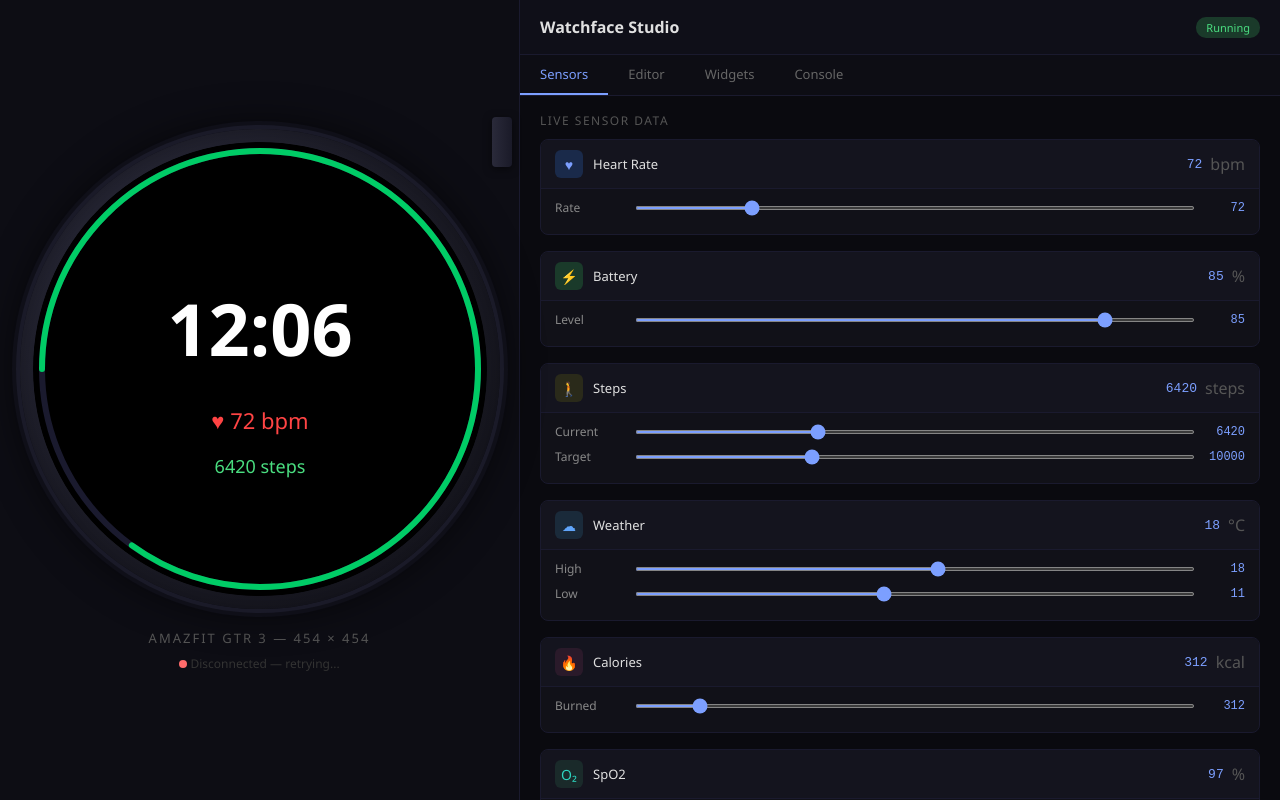
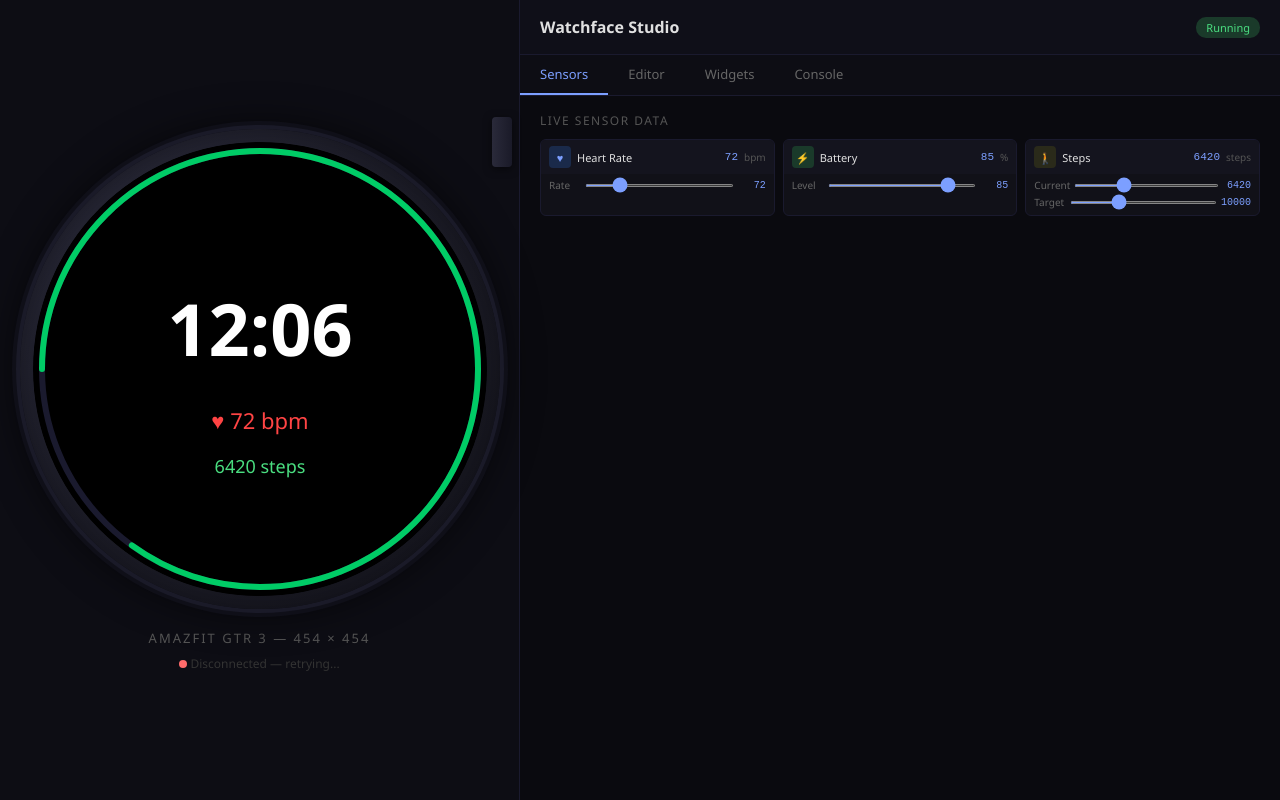
Before and after one commit to matthewmiglio/amazfit-gtr3-watchface-editor, a website: page preview/index.html in a window 1280 px wide. Drawn offline with Linux system fonts and the light colour scheme.

Commit message:
Upgrade preview with image rendering, dynamic sensor controls, and resume_call support
- zepp-mock: Add real image loading/caching for IMG widgets instead of placeholders
- zepp-mock: Track active sensors, trigger resume_call on WIDGET_DELEGATE for live updates
- preview UI: Replace hardcoded sensor controls with dynamic 3-col grid based on active sensors
- Add test-layouts.html to .gitignore

```diff
--- a/preview/index.html
+++ b/preview/index.html
@@ -134,79 +134,90 @@
     .tab-page { display: none; }
     .tab-page.active { display: block; }
 
-    /* --- Sensor Controls --- */
+    /* --- Sensor Controls (3-col grid) --- */
+    #sensorControls {
+      display: grid;
+      grid-template-columns: repeat(3, 1fr);
+      gap: 8px;
+    }
+
     .sensor-group {
-      margin-bottom: 16px;
       background: #111118;
       border: 1px solid #1a1a2e;
-      border-radius: 8px;
+      border-radius: 6px;
       overflow: hidden;
     }
 
     .sensor-header {
       display: flex;
       align-items: center;
-      padding: 10px 14px;
+      padding: 6px 8px;
       background: #14141e;
-      cursor: pointer;
-      user-select: none;
+      gap: 6px;
     }
 
-    .sensor-header:hover { background: #181828; }
-
     .sensor-icon {
-      width: 28px;
-      height: 28px;
-      border-radius: 6px;
+      width: 22px;
+      height: 22px;
+      border-radius: 4px;
       display: flex;
       align-items: center;
       justify-content: center;
-      font-size: 14px;
-      margin-right: 10px;
+      font-size: 11px;
+      flex-shrink: 0;
     }
 
     .sensor-name {
+      font-size: 11px;
+      font-weight: 500;
+      white-space: nowrap;
+      overflow: hidden;
+      text-overflow: ellipsis;
       flex: 1;
-      font-size: 13px;
-      font-weight: 500;
     }
 
     .sensor-value {
-      font-size: 13px;
+      font-size: 11px;
       font-family: monospace;
       color: #7c9fff;
-      margin-right: 8px;
+    }
+
+    .sensor-unit {
+      font-size: 10px;
+      color: #555;
     }
 
     .sensor-body {
-      padding: 10px 14px;
-      border-top: 1px solid #1a1a2e;
+      padding: 4px 8px 6px;
     }
 
     .slider-row {
       display: flex;
       align-items: center;
-      gap: 10px;
-      margin-bottom: 8px;
+      gap: 4px;
+      margin-bottom: 3px;
     }
 
+    .slider-row:last-child { margin-bottom: 0; }
+
     .slider-row label {
-      font-size: 12px;
-      color: #888;
-      min-width: 70px;
+      font-size: 10px;
+      color: #666;
+      min-width: 32px;
     }
 
     .slider-row input[type="range"] {
       flex: 1;
       accent-color: #7c9fff;
-      height: 4px;
+      height: 3px;
+      min-width: 0;
     }
 
     .slider-row .val {
-      font-size: 12px;
+      font-size: 10px;
       font-family: monospace;
       color: #7c9fff;
-      min-width: 40px;
+      min-width: 28px;
       text-align: right;
     }
 
@@ -351,130 +362,10 @@
     </div>
 
     <div class="tab-content">
-      <!-- Sensors Tab -->
+      <!-- Sensors Tab (dynamically populated) -->
       <div class="tab-page active" id="tab-sensors">
         <div class="section-title">Live Sensor Data</div>
-
-        <div class="sensor-group">
-          <div class="sensor-header">
-            <div class="sensor-icon" style="background:#1a2a4a;color:#7c9fff">&#9829;</div>
-            <span class="sensor-name">Heart Rate</span>
-            <span class="sensor-value" id="val-heart">72</span>
-            <span style="color:#555">bpm</span>
-          </div>
-          <div class="sensor-body">
-            <div class="slider-row">
-              <label>Rate</label>
-              <input type="range" min="40" max="200" value="72" data-sensor="heart" data-prop="current">
-              <span class="val" data-display="heart.current">72</span>
-            </div>
-          </div>
-        </div>
-
-        <div class="sensor-group">
-          <div class="sensor-header">
-            <div class="sensor-icon" style="background:#1a3a2a;color:#4ade80">&#9889;</div>
-            <span class="sensor-name">Battery</span>
-            <span class="sensor-value" id="val-battery">85</span>
-            <span style="color:#555">%</span>
-          </div>
-          <div class="sensor-body">
-            <div class="slider-row">
-              <label>Level</label>
-              <input type="range" min="0" max="100" value="85" data-sensor="battery" data-prop="current">
-              <span class="val" data-display="battery.current">85</span>
-            </div>
-          </div>
-        </div>
-
-        <div class="sensor-group">
-          <div class="sensor-header">
-            <div class="sensor-icon" style="background:#2a2a1a;color:#fbbf24">&#128694;</div>
-            <span class="sensor-name">Steps</span>
-            <span class="sensor-value" id="val-step">6420</span>
-            <span style="color:#555">steps</span>
-          </div>
-          <div class="sensor-body">
-            <div class="slider-row">
-              <label>Current</label>
-              <input type="range" min="0" max="20000" value="6420" data-sensor="step" data-prop="current">
-              <span class="val" data-display="step.current">6420</span>
-            </div>
-            <div class="slider-row">
-              <label>Target</label>
-              <input type="range" min="1000" max="30000" value="10000" data-sensor="step" data-prop="target">
-              <span class="val" data-display="step.target">10000</span>
-            </div>
-          </div>
-        </div>
-
-        <div class="sensor-group">
-          <div class="sensor-header">
-            <div class="sensor-icon" style="background:#1a2a3a;color:#60a5fa">&#9729;</div>
-            <span class="sensor-name">Weather</span>
-            <span class="sensor-value" id="val-weather">18</span>
-            <span style="color:#555">&deg;C</span>
-          </div>
-          <div class="sensor-body">
-            <div class="slider-row">
-              <label>High</label>
-              <input type="range" min="-20" max="50" value="18" data-sensor="weather-high" data-prop="high">
-              <span class="val" data-display="weather.high">18</span>
-            </div>
-            <div class="slider-row">
-              <label>Low</label>
-              <input type="range" min="-20" max="50" value="11" data-sensor="weather-low" data-prop="low">
-              <span class="val" data-display="weather.low">11</span>
-            </div>
-          </div>
-        </div>
-
-        <div class="sensor-group">
-          <div class="sensor-header">
-            <div class="sensor-icon" style="background:#2a1a2a;color:#c084fc">&#128293;</div>
-            <span class="sensor-name">Calories</span>
-            <span class="sensor-value" id="val-calorie">312</span>
-            <span style="color:#555">kcal</span>
-          </div>
-          <div class="sensor-body">
-            <div class="slider-row">
-              <label>Burned</label>
-              <input type="range" min="0" max="3000" value="312" data-sensor="calorie" data-prop="current">
-              <span class="val" data-display="calorie.current">312</span>
-            </div>
-          </div>
-        </div>
-
-        <div class="sensor-group">
-          <div class="sensor-header">
-            <div class="sensor-icon" style="background:#1a2a2a;color:#2dd4bf">O&#8322;</div>
-            <span class="sensor-name">SpO2</span>
-            <span class="sensor-value" id="val-spo2">97</span>
-            <span style="color:#555">%</span>
-          </div>
-          <div class="sensor-body">
-            <div class="slider-row">
-              <label>Level</label>
-              <input type="range" min="70" max="100" value="97" data-sensor="spo2" data-prop="current">
-              <span class="val" data-display="spo2.current">97</span>
-            </div>
-          </div>
-        </div>
-
-        <div class="sensor-group">
-          <div class="sensor-header">
-            <div class="sensor-icon" style="background:#2a2a1a;color:#f59e0b">&#9888;</div>
-            <span class="sensor-name">Stress</span>
-            <span class="sensor-value" id="val-stress">42</span>
-          </div>
-          <div class="sensor-body">
-            <div class="slider-row">
-              <label>Level</label>
-              <input type="range" min="0" max="100" value="42" data-sensor="stress" data-prop="current">
-              <span class="val" data-display="stress.current">42</span>
-            </div>
-          </div>
-        </div>
+        <div id="sensorControls"></div>
       </div>
 
       <!-- Editor Tab -->
@@ -581,47 +472,133 @@ WatchFace({
       });
     });
 
-    // --- Sensor Sliders ---
-    document.querySelectorAll('input[data-sensor]').forEach(slider => {
+    // --- Dynamic Sensor Controls ---
+    const SENSOR_DEFS = {
+      heart:     { name: 'Heart Rate',  icon: '&#9829;', bg: '#1a2a4a', fg: '#7c9fff', unit: 'bpm',
+                   controls: [{ prop: 'current', label: 'Rate', min: 40, max: 200 }] },
+      battery:   { name: 'Battery',     icon: '&#9889;', bg: '#1a3a2a', fg: '#4ade80', unit: '%',
+                   controls: [{ prop: 'current', label: 'Level', min: 0, max: 100 }] },
+      step:      { name: 'Steps',       icon: '&#128694;', bg: '#2a2a1a', fg: '#fbbf24', unit: 'steps',
+                   controls: [{ prop: 'current', label: 'Current', min: 0, max: 20000 },
+                              { prop: 'target', label: 'Target', min: 1000, max: 30000 }] },
+      weather:   { name: 'Weather',     icon: '&#9729;', bg: '#1a2a3a', fg: '#60a5fa', unit: '°C',
+                   controls: [{ prop: 'high', label: 'High', min: -20, max: 50, special: 'weather-high' },
+                              { prop: 'low', label: 'Low', min: -20, max: 50, special: 'weather-low' }] },
+      calorie:   { name: 'Calories',    icon: '&#128293;', bg: '#2a1a2a', fg: '#c084fc', unit: 'kcal',
+                   controls: [{ prop: 'current', label: 'Burned', min: 0, max: 3000 }] },
+      spo2:      { name: 'SpO2',        icon: 'O&#8322;', bg: '#1a2a2a', fg: '#2dd4bf', unit: '%',
+                   controls: [{ prop: 'current', label: 'Level', min: 70, max: 100 }] },
+      stress:    { name: 'Stress',      icon: '&#9888;', bg: '#2a2a1a', fg: '#f59e0b', unit: '',
+                   controls: [{ prop: 'current', label: 'Level', min: 0, max: 100 }] },
+      distance:  { name: 'Distance',    icon: '&#10230;', bg: '#1a1a3a', fg: '#7c9fff', unit: 'km',
+                   controls: [{ prop: 'current', label: 'Distance', min: 0, max: 50, step: 0.1 }] },
+      sleep:     { name: 'Sleep',       icon: '&#9789;', bg: '#1a2a3a', fg: '#22d3ee', unit: 'h',
+                   controls: [{ prop: 'current', label: 'Hours', min: 0, max: 12, step: 0.5 }] },
+      body_temp: { name: 'Body Temp',   icon: '&#9650;', bg: '#2a1a1a', fg: '#f472b6', unit: '°',
+                   controls: [{ prop: 'current', label: 'Temp', min: 35, max: 42, step: 0.1 }] },
+      stand:     { name: 'Standing',    icon: '&#9899;', bg: '#1a2a1a', fg: '#4ade80', unit: '',
+                   controls: [{ prop: 'current', label: 'Count', min: 0, max: 12 },
+                              { prop: 'target', label: 'Target', min: 1, max: 16 }] },
+      pai:       { name: 'PAI',         icon: '&#9733;', bg: '#2a2a1a', fg: '#fbbf24', unit: '',
+                   controls: [{ prop: 'dailypai', label: 'Daily', min: 0, max: 75 },
+                              { prop: 'totalpai', label: 'Weekly', min: 0, max: 525 }] },
+      hrv:       { name: 'HRV',         icon: '&#8767;', bg: '#1a1a2a', fg: '#c084fc', unit: 'ms',
+                   controls: [{ prop: 'current', label: 'HRV', min: 10, max: 120 }] },
+      floor:     { name: 'Floors',      icon: '&#9632;', bg: '#1a2a2a', fg: '#2dd4bf', unit: '',
+                   controls: [{ prop: 'current', label: 'Floors', min: 0, max: 50 }] },
+    };
+
+    function buildSensorControls() {
+      const container = document.getElementById('sensorControls');
+      container.innerHTML = '';
+
+      const active = __preview.activeSensors;
+      if (active.size === 0) {
+        container.innerHTML = '<div style="color:#555;font-size:13px;padding:20px 0">No sensors active. Run a watchface to see controls.</div>';
+        return;
+      }
+
+      for (const sensorName of active) {
+        if (sensorName === 'time') continue; // time is always ticking, no slider needed
+        const def = SENSOR_DEFS[sensorName];
+        if (!def) continue;
+
+        const data = __preview.sensorData[sensorName];
+        const mainValue = def.controls[0];
+        let displayVal = '';
+        if (mainValue.special) {
+          const forecast = __preview.sensorData.weather?.forecastData;
+          displayVal = forecast?.[0]?.[mainValue.prop] ?? '--';
+        } else {
+          displayVal = data?.[mainValue.prop] ?? '--';
+        }
+
+        let slidersHtml = '';
+        for (const ctrl of def.controls) {
+          const stepAttr = ctrl.step ? `step="${ctrl.step}"` : '';
+          let val;
+          if (ctrl.special) {
+            const forecast = __preview.sensorData.weather?.forecastData;
+            val = forecast?.[0]?.[ctrl.prop] ?? 0;
+          } else {
+            val = data?.[ctrl.prop] ?? 0;
+          }
+          slidersHtml += `
+            <div class="slider-row">
+              <label>${ctrl.label}</label>
+              <input type="range" min="${ctrl.min}" max="${ctrl.max}" value="${val}" ${stepAttr}
+                     data-sensor="${ctrl.special || sensorName}" data-prop="${ctrl.prop}">
+              <span class="val">${val}</span>
+            </div>`;
+        }
+
+        container.innerHTML += `
+          <div class="sensor-group">
+            <div class="sensor-header">
+              <div class="sensor-icon" style="background:${def.bg};color:${def.fg}">${def.icon}</div>
+              <span class="sensor-name">${def.name}</span>
+              <span class="sensor-value">${displayVal}</span>
+              <span class="sensor-unit">${def.unit}</span>
+            </div>
+            <div class="sensor-body">${slidersHtml}</div>
+          </div>`;
+      }
+
+      // Bind slider events
+      container.querySelectorAll('input[data-sensor]').forEach(slider => {
         slider.addEventListener('input', (e) => {
           const sensorKey = e.target.dataset.sensor;
           const prop = e.target.dataset.prop;
-        const value = Number(e.target.value);
+          const raw = e.target.value;
+          const value = raw.includes('.') ? parseFloat(raw) : parseInt(raw, 10);
 
-        // Update display
-        const displayEl = e.target.parentElement.querySelector('.val');
-        if (displayEl) displayEl.textContent = value;
+          // Update display value next to slider
+          const valEl = e.target.parentElement.querySelector('.val');
+          if (valEl) valEl.textContent = value;
 
-        // Update header values
-        if (sensorKey === 'heart') {
-          document.getElementById('val-heart').textContent = value;
-        } else if (sensorKey === 'battery') {
-          document.getElementById('val-battery').textContent = value;
-        } else if (sensorKey === 'step' && prop === 'current') {
-          document.getElementById('val-step').textContent = value;
-        } else if (sensorKey === 'calorie') {
-          document.getElementById('val-calorie').textContent = value;
-        } else if (sensorKey === 'spo2') {
-          document.getElementById('val-spo2').textContent = value;
-        } else if (sensorKey === 'stress') {
-          document.getElementById('val-stress').textContent = value;
-        }
+          // Update header value
+          const group = e.target.closest('.sensor-group');
+          const headerVal = group?.querySelector('.sensor-value');
 
           // Update mock sensor data
           if (sensorKey.startsWith('weather-')) {
             const forecast = __preview.sensorData.weather.forecastData;
             if (sensorKey === 'weather-high') {
               forecast[0].high = value;
-            document.getElementById('val-weather').textContent = value;
+              if (headerVal) headerVal.textContent = value;
             } else {
               forecast[0].low = value;
             }
             __preview.updateSensorData('weather', __preview.sensorData.weather);
           } else {
             __preview.updateSensorData(sensorKey, { [prop]: value });
+            if (prop === SENSOR_DEFS[sensorKey]?.controls[0]?.prop && headerVal) {
+              headerVal.textContent = value;
+            }
           }
         });
       });
+    }
 
     // --- Console capture ---
     const consoleEl = document.getElementById('consoleOutput');
@@ -678,6 +655,7 @@ WatchFace({
         console.error('[preview] Error: ' + e.message);
       }
       __preview.render();
+      buildSensorControls();
     }
 
     // --- Widget Inspector ---
--- a/preview/zepp-mock.js
+++ b/preview/zepp-mock.js
@@ -73,6 +73,7 @@
 
   // --- Sensor API ---
   const sensorListeners = {};
+  const activeSensors = new Set();
 
   function createSensor(sensorId) {
     const name = Object.entries(hmSensor.id).find(([, v]) => v === sensorId)?.[0]?.toLowerCase();
@@ -80,6 +81,8 @@
       console.warn(`[mock] Unknown sensor: ${sensorId}`);
       return {};
     }
+
+    activeSensors.add(name);
 
     const data = sensorData[name];
     const sensor = { ...data, event: {} };
@@ -527,8 +530,10 @@
     ctx.stroke();
   }
 
+  // Image cache for renderImg
+  const _imgCache = {};
+
   function renderImg(p) {
-    // In mock mode, draw a placeholder rectangle for images
     const x = p.x || 0;
     const y = p.y || 0;
     const w = p.w || 50;
@@ -536,17 +541,29 @@
 
     if (p._loaded) {
       ctx.drawImage(p._loaded, x, y, w, h);
-    } else {
-      ctx.fillStyle = '#222233';
-      ctx.fillRect(x, y, w, h);
-      ctx.strokeStyle = '#444466';
-      ctx.strokeRect(x, y, w, h);
-      if (p.src) {
-        ctx.fillStyle = '#666688';
-        ctx.font = '9px monospace';
-        ctx.fillText(p.src.split('/').pop() || 'img', x + 2, y + h / 2 + 3, w - 4);
+      return;
+    }
+
+    if (p.src) {
+      const key = p.src;
+      if (_imgCache[key]) {
+        if (_imgCache[key].complete && _imgCache[key].naturalWidth > 0) {
+          p._loaded = _imgCache[key];
+          ctx.drawImage(p._loaded, x, y, w, h);
+        }
+        // else still loading — show placeholder
+        return;
       }
+      const img = new Image();
+      _imgCache[key] = img;
+      img.onload = () => { scheduleRender(); };
+      img.src = key;
+      return;
     }
+
+    // No src — placeholder
+    ctx.fillStyle = '#222233';
+    ctx.fillRect(x, y, w, h);
   }
 
   function renderArc(p) {
@@ -733,6 +750,7 @@
     widgets.length = 0;
     watchfaceInstance = null;
     Object.keys(sensorListeners).forEach(k => delete sensorListeners[k]);
+    activeSensors.clear();
     nextWidgetId = 1;
   }
 
@@ -740,6 +758,12 @@
     if (sensorData[name]) {
       Object.assign(sensorData[name], data);
       fireSensorEvent(name, 'CHANGE');
+      // Trigger resume_call on all WIDGET_DELEGATE widgets so text values refresh
+      widgets.forEach(w => {
+        if (w._resumeCall) {
+          try { w._resumeCall(); } catch (e) { /* ignore */ }
+        }
+      });
       scheduleRender();
     }
   }
@@ -764,6 +788,7 @@
     updateSensorData,
     getSensorData,
     sensorData,
+    activeSensors,
     RESOLUTION,
     widgets,
   };
```
Also changed, not shown: 1 other file. Lines whose indentation alone changed are shown as unchanged.
